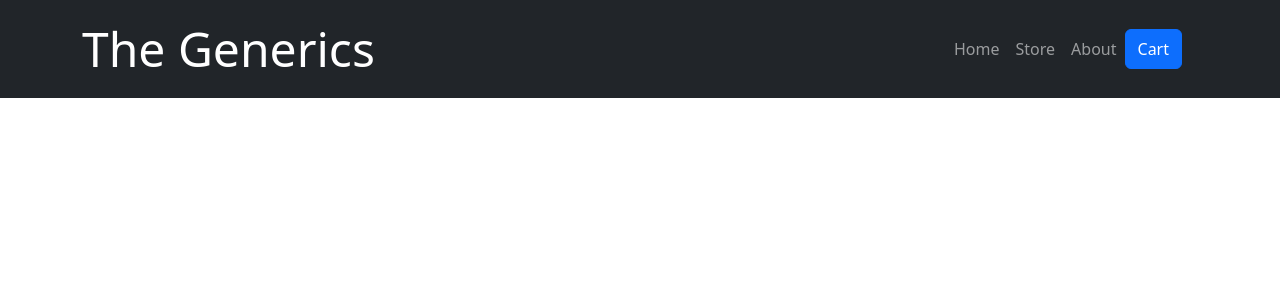
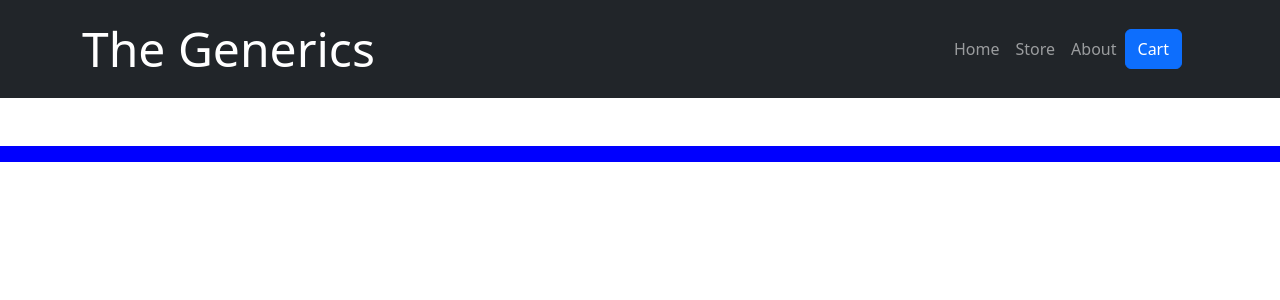
Before and after one commit to SomyaBhatnagar19/E-CommerceSite, a React (Create React App) app: page / in a window 1280 px wide. Shown: the top 300 px of the page. Built offline with nearby package versions, Linux system fonts and the light colour scheme.

Commit message:
Adding the footer.

```diff
--- a/src/App.js
+++ b/src/App.js
@@ -5,19 +5,20 @@ import CartContextProvider from "./Components/Cart/CartContextProvider";
 import { BrowserRouter as Router, Routes, Route } from "react-router-dom";
 import AboutPage from "./Components/Routes/About";
 import HomePage from "./Components/Routes/Home";
-
+import Footer from "./Components/Layout/Footer";
 const App = () => {
   return (
     <CartContextProvider>
       <Router>
         <Header />
         <Routes>
-        <Route exact path="/Home" element={<HomePage />}></Route>
+        <Route path="/Home" element={<HomePage />}></Route>
           <Route path="/Store" element={<ProductList />}></Route>
           <Route path="/About" element={<AboutPage />}></Route>
         </Routes>
       </Router>
       {/* <ProductList /> */}
+      <Footer />
     </CartContextProvider>
   );
 };
--- a/src/Components/Cart/CartContext.js
+++ b/src/Components/Cart/CartContext.js
@@ -1,6 +1,3 @@
-// import { createContext } from "react";
-
-// export const CartContext = createContext({ cartItems: []});
 import { createContext } from "react";
 
 export const CartContext = createContext({ cartItems: [] });
--- /dev/null
+++ b/src/Components/Layout/Footer.js
@@ -0,0 +1,11 @@
+import React from "react";
+import {Navbar} from "react-bootstrap";
+const Footer = () => {
+
+        return (
+    <Navbar expand='lg' style={{backgroundColor: 'blue', marginTop: '3rem'}}>
+
+    </Navbar>
+        )
+}
+export default Footer;
```
Also changed, not shown: src/Components/Cart/CartContextProvider.js (+0 -12 lines), src/Components/ProductList/ProductList.js (+0 -80 lines).
